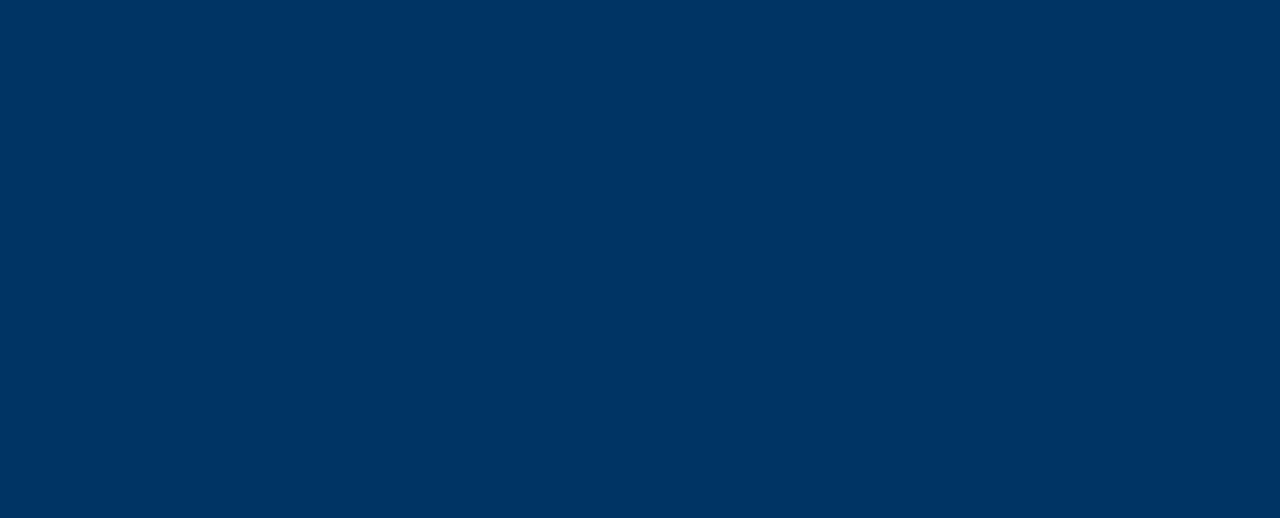
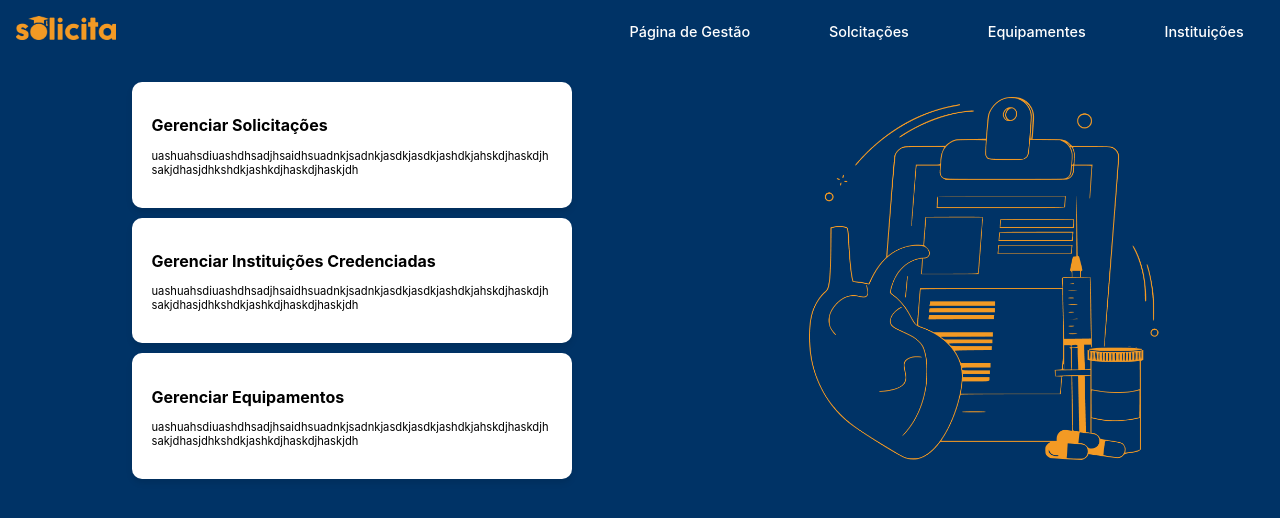
Before and after one commit to laisqueiroz/solicita, a Vue app in the folder frontend/: page /gestao-admin in a window 1280 px wide. Before the commit this address had no page. Shown: the top 518 px of the page. Built offline with nearby package versions, Linux system fonts and the light colour scheme.

Commit message:
tela gestão - admin

```diff
--- a/frontend/src/App.vue
+++ b/frontend/src/App.vue
@@ -9,3 +9,11 @@ export default {
   name: "App",
 };
 </script>
+
+<style>
+#app {
+    max-width: none;
+    padding-left: 0;
+    padding-right: 0;
+}
+</style>
--- /dev/null
+++ b/frontend/src/components/CardComponents.vue
@@ -0,0 +1,42 @@
+<template>
+    <div class="card">
+        <h2>{{ title }}</h2>
+        <p>{{ description }}</p>
+    </div>
+</template>
+
+<script setup>
+defineProps({
+    title: String,
+    description: String
+})
+</script>
+
+<style scoped>
+.card {
+  background-color: white;
+  padding: 20px;
+  border-radius: 10px;
+  box-shadow: 0 4px 6px rgba(0, 0, 0, 0.1);
+  width: 400px;
+  margin: 10px;
+  word-wrap: break-word;
+  overflow-wrap: break-word;
+  transition: 0.5s;
+}
+
+.card:hover {
+    background-color: #F6C457;
+}
+
+h2 {
+  font-size: 1em;
+  font-weight: bold;
+  text-align: left;
+}
+
+p {
+  font-size: 0.7em;
+  text-align: left;
+}
+</style>
--- /dev/null
+++ b/frontend/src/components/HeaderAdmin.vue
@@ -0,0 +1,24 @@
+<template>
+    <div class="header">
+        <div class="logo">
+            <img id="imagem" src="../assets/logo amarela.png" width="100">
+        </div>
+        <nav class="navigation">
+            <button id="HomePage" class="btn-no-filling" href="#">Página de Gestão</button>
+            <button id="Contacts" class="btn-no-filling" href="#">Solcitações</button>
+            <button id="AcessSolicitation" class="btn-no-filling" href="#">Equipamentes</button>
+            <button id="SingIn" class="btn-no-filling">Instituições</button>
+        </nav>
+    </div>
+  </template>
+
+  <script>
+  export default {
+    name: "HeaderComponent"
+  };
+  </script>
+
+  <style scoped>
+
+
+  </style>
--- a/frontend/src/router/index.js
+++ b/frontend/src/router/index.js
@@ -1,10 +1,16 @@
 import { createRouter, createWebHistory } from "vue-router";
 import HomePage from "../views/HomePage.vue";
+import GestaoAdmin from "../views/GestaoAdmin.vue";
 
 const routes = [
   {
     path: "/",
     component: HomePage
+  },
+
+  {
+    path: "/gestao-admin",
+    component: GestaoAdmin
   },
 ];
 
--- /dev/null
+++ b/frontend/src/views/GestaoAdmin.vue
@@ -0,0 +1,43 @@
+<template>
+    <title>Gestão - Administrador</title>
+    <HeaderAdmin />
+    <div class="container">
+        <div class="cards">
+            <CardComponents
+                title="Gerenciar Solicitações"
+                description="uashuahsdiuashdhsadjhsaidhsuadnkjsadnkjasdkjasdkjashdkjahskdjhaskdjhsakjdhasjdhkshdkjashkdjhaskdjhaskjdh"
+            />
+            <CardComponents
+                title="Gerenciar Instituições Credenciadas"
+                description="uashuahsdiuashdhsadjhsaidhsuadnkjsadnkjasdkjasdkjashdkjahskdjhaskdjhsakjdhasjdhkshdkjashkdjhaskdjhaskjdh"
+            />
+            <CardComponents
+                title="Gerenciar Equipamentos"
+                description="uashuahsdiuashdhsadjhsaidhsuadnkjsadnkjasdkjasdkjashdkjahskdjhaskdjhsakjdhasjdhkshdkjashkdjhaskdjhaskjdh"
+            />
+        </div>
+        <div class="illustration">
+            <img src="../assets/linear-art-gestao.png" alt="Ilustração de gestão">
+        </div>
+    </div>
+</template>
+
+<script setup>
+import CardComponents from '../components/CardComponents.vue';
+import HeaderAdmin from '../components/HeaderAdmin.vue';
+</script>
+
+<style scoped>
+.container {
+    display: flex;
+    flex-direction: row;
+    align-items: center;
+    justify-content: space-around;
+}
+img {
+    width: 350px;
+}
+.illustration {
+    align-items: center;
+}
+</style>
```
Also changed, not shown: frontend/src/assets/linear-art-gestao.png (added), frontend/src/components/HeaderIE.vue (added).
